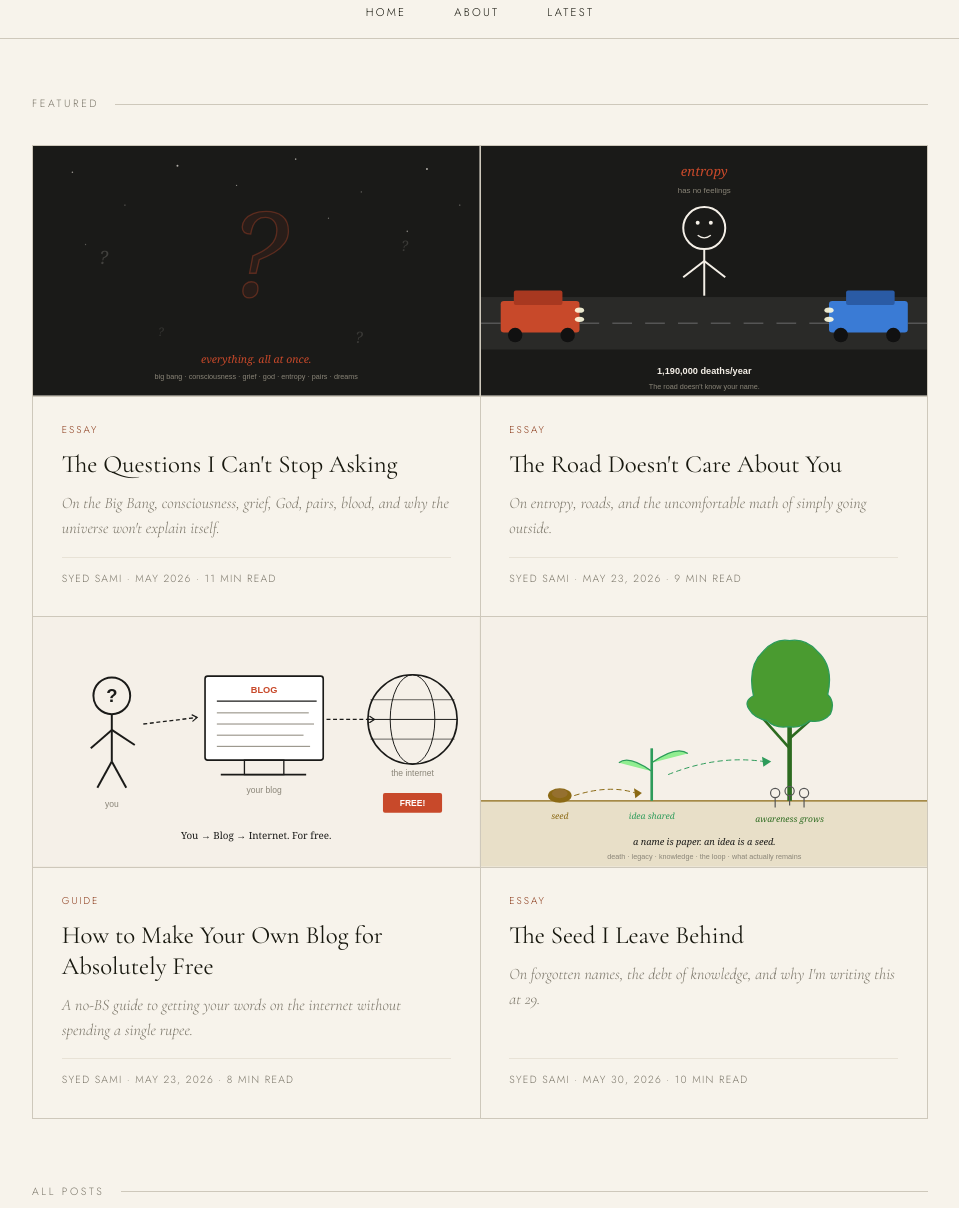
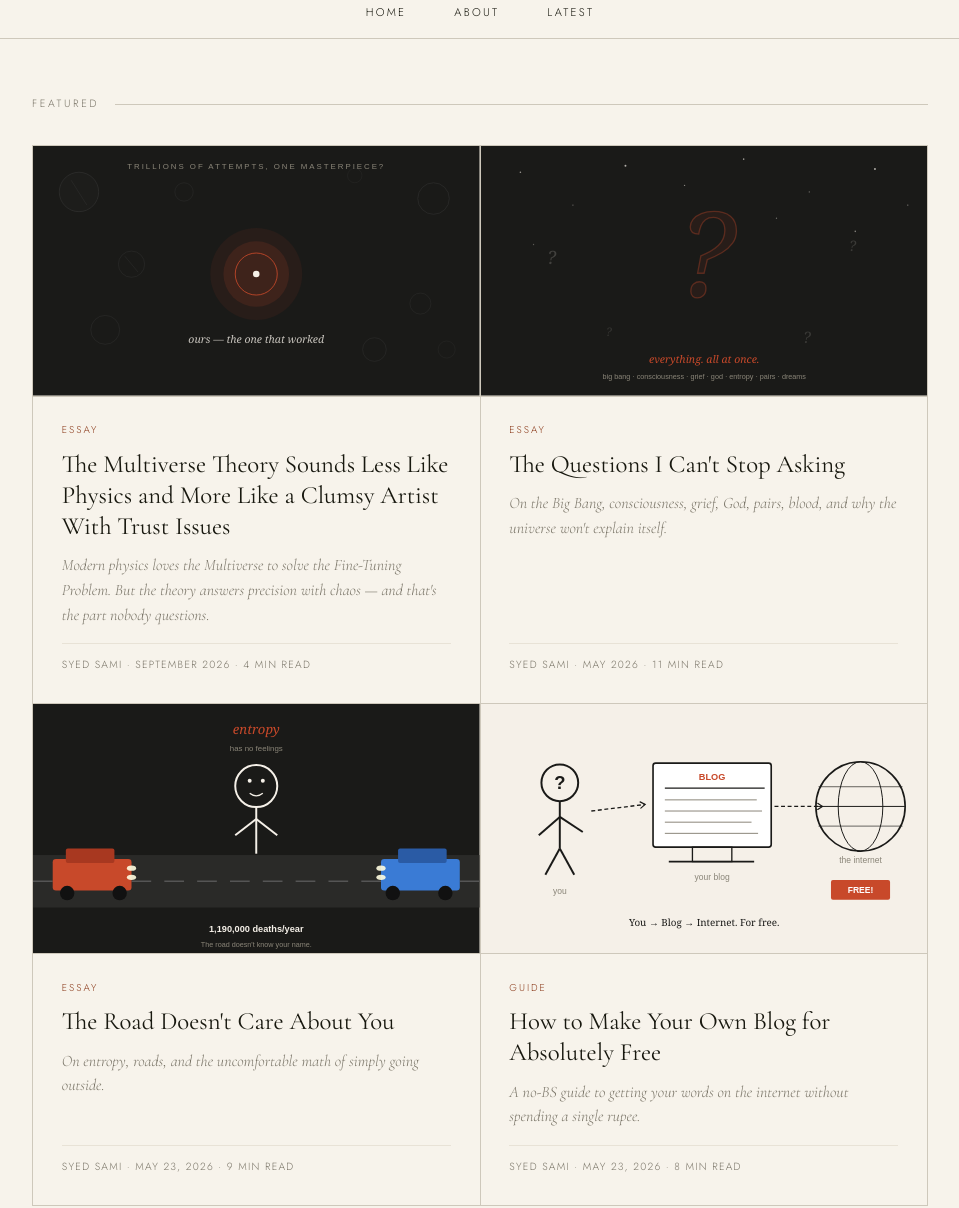
Before and after one commit to syedkhush/syedkhush.github.io, a plain HTML site: page index.html in a window 1280 px wide. Shown: the part 312-1520 px from the top of the page, without its empty margins (160-1119 px from the left). Drawn offline with nearby package versions, Linux system fonts and the light colour scheme.

Commit message:
Update index.html

```diff
--- a/index.html
+++ b/index.html
@@ -557,7 +557,41 @@
   <!-- ── FEATURED ── -->
   <div class="section-label">Featured</div>
   <div class="featured">
-    <!-- Card 1: Big Questions (newest) -->
+    <!-- Card 1: Multiverse (newest) -->
+    <div class="feat-card">
+      <div class="feat-img">
+        <svg viewBox="0 0 680 380" xmlns="http://www.w3.org/2000/svg">
+          <rect width="680" height="380" fill="#1a1a18"/>
+          <!-- scattered failed universes (dim, cracked) -->
+          <circle cx="70" cy="70" r="30" fill="none" stroke="#555" stroke-width="1" opacity=".4"/>
+          <circle cx="70" cy="70" r="30" fill="#555" opacity=".05"/>
+          <circle cx="150" cy="180" r="20" fill="none" stroke="#555" stroke-width="1" opacity=".3"/>
+          <circle cx="610" cy="80" r="24" fill="none" stroke="#555" stroke-width="1" opacity=".35"/>
+          <circle cx="590" cy="240" r="16" fill="none" stroke="#555" stroke-width="1" opacity=".25"/>
+          <circle cx="110" cy="280" r="22" fill="none" stroke="#555" stroke-width="1" opacity=".3"/>
+          <circle cx="520" cy="310" r="18" fill="none" stroke="#555" stroke-width="1" opacity=".3"/>
+          <circle cx="230" cy="70" r="14" fill="none" stroke="#555" stroke-width="1" opacity=".25"/>
+          <circle cx="490" cy="45" r="11" fill="none" stroke="#555" stroke-width="1" opacity=".2"/>
+          <circle cx="630" cy="310" r="13" fill="none" stroke="#555" stroke-width="1" opacity=".2"/>
+          <line x1="58" y1="52" x2="82" y2="90" stroke="#444" stroke-width=".8" opacity=".5"/>
+          <line x1="140" y1="168" x2="160" y2="192" stroke="#444" stroke-width=".8" opacity=".5"/>
+          <!-- our universe: bright, whole, centred -->
+          <circle cx="340" cy="195" r="70" fill="#c8492a" opacity=".08"/>
+          <circle cx="340" cy="195" r="50" fill="#c8492a" opacity=".14"/>
+          <circle cx="340" cy="195" r="32" fill="none" stroke="#c8492a" stroke-width="1.5" opacity=".85"/>
+          <circle cx="340" cy="195" r="5" fill="#f5f0e8"/>
+          <text x="340" y="300" text-anchor="middle" font-family="Georgia" font-style="italic" font-size="16" fill="#f5f0e8" opacity=".8">ours — the one that worked</text>
+          <text x="340" y="35" text-anchor="middle" font-family="Arial" font-size="12" fill="#8a8578" letter-spacing="3">TRILLIONS OF ATTEMPTS, ONE MASTERPIECE?</text>
+        </svg>
+      </div>
+      <div class="feat-content">
+        <div class="tag">Essay</div>
+        <h2><a href="multiverse-clumsy-artist.html">The Multiverse Theory Sounds Less Like Physics and More Like a Clumsy Artist With Trust Issues</a></h2>
+        <p class="excerpt">Modern physics loves the Multiverse to solve the Fine-Tuning Problem. But the theory answers precision with chaos — and that's the part nobody questions.</p>
+        <div class="meta">syed sami · September 2026 · 4 min read</div>
+      </div>
+    </div>
+    <!-- Card 2: Big Questions -->
     <div class="feat-card">
       <div class="feat-img">
         <svg viewBox="0 0 680 380" xmlns="http://www.w3.org/2000/svg">
@@ -594,7 +628,7 @@
         <div class="meta">syed sami · May 2026 · 11 min read</div>
       </div>
     </div>
-    <!-- Card 2: Entropy post -->
+    <!-- Card 3: Entropy post -->
     <div class="feat-card">
       <div class="feat-img">
         <svg viewBox="0 0 680 380" xmlns="http://www.w3.org/2000/svg">
@@ -631,7 +665,7 @@
         <div class="meta">syed sami · May 23, 2026 · 9 min read</div>
       </div>
     </div>
-    <!-- Card 3: Blog guide -->
+    <!-- Card 4: Blog guide -->
     <div class="feat-card">
       <div class="feat-img">
         <svg viewBox="0 0 680 380" xmlns="http://www.w3.org/2000/svg">
@@ -675,84 +709,42 @@
         <div class="meta">syed sami · May 23, 2026 · 8 min read</div>
       </div>
     </div>
-    <!-- Card 4: The Seed I Leave Behind -->
-    <div class="feat-card">
-      <div class="feat-img">
-        <svg viewBox="0 0 680 380" xmlns="http://www.w3.org/2000/svg">
-          <rect width="680" height="380" fill="#f5f0e8"/>
-          <!-- ground -->
-          <rect x="0" y="280" width="680" height="100" fill="#e8dfc8"/>
-          <line x1="0" y1="280" x2="680" y2="280" stroke="#8B6914" stroke-width="2"/>
-          <!-- seed -->
-          <ellipse cx="120" cy="272" rx="18" ry="11" fill="#8B6914"/>
-          <ellipse cx="120" cy="269" rx="12" ry="7" fill="#a0774a" opacity="0.5"/>
-          <!-- sprout -->
-          <line x1="260" y1="280" x2="260" y2="200" stroke="#2d9b5a" stroke-width="4"/>
-          <path d="M260 235 Q225 210 210 222" fill="#90ee90" stroke="#2d9b5a" stroke-width="2"/>
-          <path d="M260 222 Q298 195 315 208" fill="#90ee90" stroke="#2d9b5a" stroke-width="2"/>
-          <!-- big tree -->
-          <line x1="470" y1="280" x2="470" y2="120" stroke="#2d6b20" stroke-width="7"/>
-          <line x1="470" y1="200" x2="430" y2="155" stroke="#2d6b20" stroke-width="4"/>
-          <line x1="470" y1="185" x2="515" y2="145" stroke="#2d6b20" stroke-width="4"/>
-          <path d="M415,120 Q405,75 430,52 Q448,32 470,36 Q494,32 512,52 Q538,75 528,118 Q540,130 532,148 Q520,162 500,158 Q488,170 468,167 Q448,170 436,158 Q416,154 408,140 Q400,128 415,120Z" fill="#4a9b30" stroke="#2d9b5a" stroke-width="2"/>
-          <!-- tiny people under tree -->
-          <circle cx="448" cy="268" r="7" fill="none" stroke="#555" stroke-width="1.8"/>
-          <line x1="448" y1="275" x2="448" y2="290" stroke="#555" stroke-width="1.8"/>
-          <circle cx="470" cy="265" r="7" fill="none" stroke="#555" stroke-width="1.8"/>
-          <line x1="470" y1="272" x2="470" y2="287" stroke="#555" stroke-width="1.8"/>
-          <circle cx="492" cy="268" r="7" fill="none" stroke="#555" stroke-width="1.8"/>
-          <line x1="492" y1="275" x2="492" y2="290" stroke="#555" stroke-width="1.8"/>
-          <!-- dashed arrow seed to sprout -->
-          <path d="M142,272 Q195,255 235,268" fill="none" stroke="#8B6914" stroke-width="1.5" stroke-dasharray="8,5"/>
-          <polygon points="233,261 245,268 235,276" fill="#8B6914"/>
-          <!-- dashed arrow sprout to tree -->
-          <path d="M285,240 Q360,210 430,220" fill="none" stroke="#2d9b5a" stroke-width="1.5" stroke-dasharray="8,5"/>
-          <polygon points="428,213 442,220 430,228" fill="#2d9b5a"/>
-          <!-- labels -->
-          <text x="120" y="308" text-anchor="middle" font-family="Georgia" font-style="italic" font-size="13" fill="#8B6914">seed</text>
-          <text x="260" y="308" text-anchor="middle" font-family="Georgia" font-style="italic" font-size="13" fill="#2d9b5a">idea shared</text>
-          <text x="470" y="312" text-anchor="middle" font-family="Georgia" font-style="italic" font-size="13" fill="#2d6b20">awareness grows</text>
-          <!-- title text -->
-          <text x="340" y="348" text-anchor="middle" font-family="Georgia" font-style="italic" font-size="14" fill="#1a1a18">a name is paper. an idea is a seed.</text>
-          <text x="340" y="368" text-anchor="middle" font-family="Arial" font-size="11" fill="#8a8578">death · legacy · knowledge · the loop · what actually remains</text>
-        </svg>
-      </div>
-      <div class="feat-content">
-        <div class="tag">Essay</div>
-        <h2><a href="the-seed-i-leave-behind.html">The Seed I Leave Behind</a></h2>
-        <p class="excerpt">On forgotten names, the debt of knowledge, and why I'm writing this at 29.</p>
-        <div class="meta">syed sami · May 30, 2026 · 10 min read</div>
-      </div>
-    </div>
   </div>
 
   <!-- ── ALL POSTS — numbered ── -->
   <div class="section-label">All Posts</div>
   <div class="posts-list">
 
+    <a class="post-row" href="multiverse-clumsy-artist.html">
+      <span class="post-num">01</span>
+      <span class="post-title">The Multiverse Theory Sounds Less Like Physics and More Like a Clumsy Artist With Trust Issues</span>
+      <span class="post-tag">Essay</span>
+      <span class="post-date">September 2026</span>
+    </a>
+
     <a class="post-row" href="big-questions.html">
-      <span class="post-num">01</span>
+      <span class="post-num">02</span>
       <span class="post-title">The Questions I Can't Stop Asking</span>
       <span class="post-tag">Essay</span>
       <span class="post-date">May 2026</span>
     </a>
 
     <a class="post-row" href="entropy-and-the-road.html">
-      <span class="post-num">02</span>
+      <span class="post-num">03</span>
       <span class="post-title">The Road Doesn't Care About You</span>
       <span class="post-tag">Essay</span>
       <span class="post-date">May 23, 2026</span>
     </a>
 
     <a class="post-row" href="how-to-make-a-free-blog.html">
-      <span class="post-num">03</span>
+      <span class="post-num">04</span>
       <span class="post-title">How to Make Your Own Blog for Absolutely Free</span>
       <span class="post-tag">Guide</span>
       <span class="post-date">May 23, 2026</span>
     </a>
 
     <a class="post-row" href="the-seed-i-leave-behind.html">
-      <span class="post-num">04</span>
+      <span class="post-num">05</span>
       <span class="post-title">The Seed I Leave Behind</span>
       <span class="post-tag">Essay</span>
       <span class="post-date">May 30, 2026</span>
```
